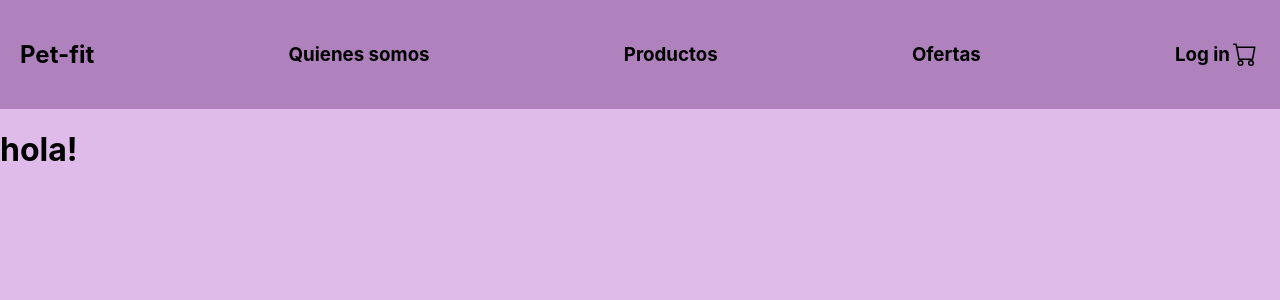
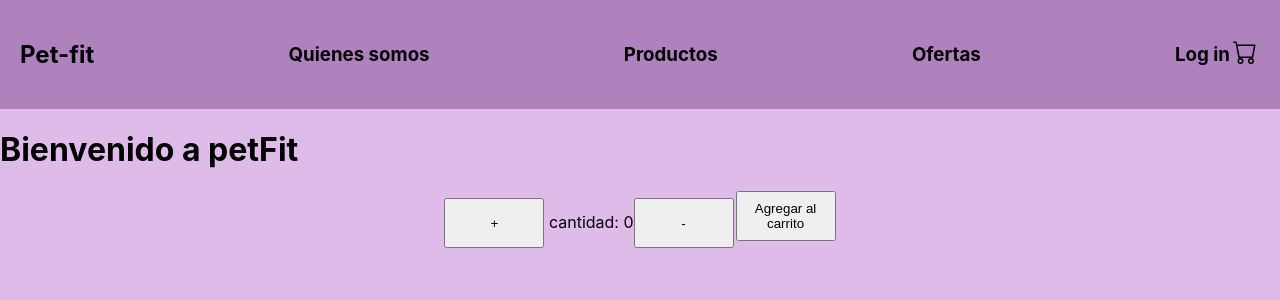
Before and after one commit to cozzza/pet-fit, a React (Create React App) app: page / in a window 1280 px wide. Shown: the top 300 px of the page. Built offline with nearby package versions, Linux system fonts and the light colour scheme.

Commit message:
count button

```diff
--- a/src/App.js
+++ b/src/App.js
@@ -3,10 +3,15 @@ import Navbar from './components/Navbar/Navbar';
 import ItemListContainer from './components/ItemListContainer/ItemListContainer';
 
 function App() {
+
+  // useEffect(() => {
+  //       alert('llamada a api')
+  // )}
+
   return (
     <div className="App">
       <Navbar/>
-      <ItemListContainer saludo='hola!'/>
+      <ItemListContainer saludo='Bienvenido a petFit'/>
     </div>
   );
 }
--- a/src/components/CartIcon/CartIcon.jsx
+++ b/src/components/CartIcon/CartIcon.jsx
@@ -1,8 +1,12 @@
 import Cart from './cart.svg'
 
 const CartIcon = () => {
+
     return (
+        <div>
         <img src= {Cart} alt="icono de carrito de compras" width= "30px" height="24px"/>
+        {/* {count} */}
+        </div>
     )
 }
     export default CartIcon;
--- /dev/null
+++ b/src/components/ItemCount/ItemCount.css
@@ -0,0 +1,21 @@
+#masItem{
+    text-align:center;
+}
+#menosItem{
+  text-align:center;
+}
+.btn {
+  display: inline-block;
+  width: 100px;
+  height: 50px;
+}
+#count {
+  display: inline-block;
+  margin-left: 10px;
+}
+#addItemCart{
+  margin-left: 2px;
+}
+.product-card{
+  text-align: center;
+}
--- /dev/null
+++ b/src/components/ItemCount/ItemCount.jsx
@@ -0,0 +1,32 @@
+import React from 'react'
+import {useState} from 'react';
+import ItemListContainer from '../ItemListContainer/ItemListContainer';
+import './ItemCount.css'
+
+const ItemCount = ({stock, initial}) => {
+    const [count, setCount] = useState(initial);
+
+    const sumItem = ()=> {
+       count < stock ?  setCount(count + 1): alert('No hay mas productos disponibles en stock')
+    }
+    const resItem = ()=> {
+        count > initial ? setCount (count - 1) : alert('Seleccione la cantidad de productos deseada')
+    }
+
+    const onAdd = ()=>{
+       if(count >= 0) alert(`agregaste ${count} productos al carrito`)
+    }
+
+    return (
+        <div class= "product-card">
+
+            <div id="item-count">
+            <button id="masItem" class="btn" onClick={sumItem} disabled = {count > stock} > + </button>
+            <label> cantidad: {count}</label>
+            <button class= "btn" id="menosItem" onClick={resItem}> - </button>
+            <button class = "btn" id="addItemCart" onClick={onAdd}> Agregar al carrito </button>
+            </div>
+        </div>
+
+)}
+export default ItemCount
--- a/src/components/ItemListContainer/ItemListContainer.jsx
+++ b/src/components/ItemListContainer/ItemListContainer.jsx
@@ -1,9 +1,11 @@
 import React from 'react'
+import ItemCount from '../ItemCount/ItemCount';
 
 const ItemListContainer = ({saludo}) => {
     return (
         <div className= "disfraces">
         <h1> {saludo} </h1>
+        <ItemCount initial={0} stock={5}/>
         </div>
     )
 }
```
Also changed, not shown: src/components/Footer/Footer.jsx (added, +10 -0 lines), src/components/stock.js (renamed from src/components/ItemListContainer/ItemsList.js).
